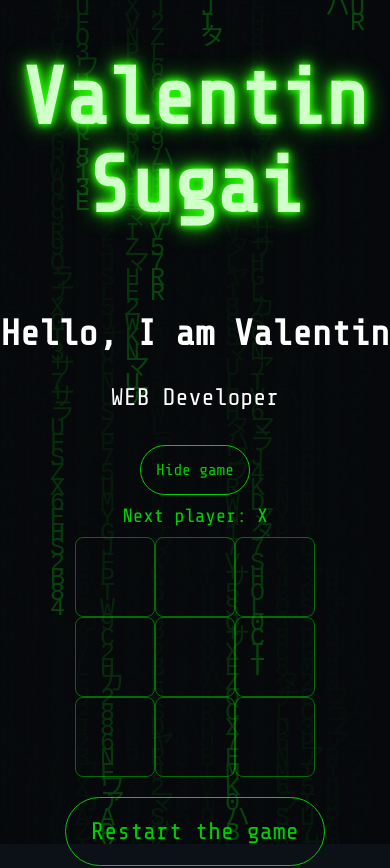
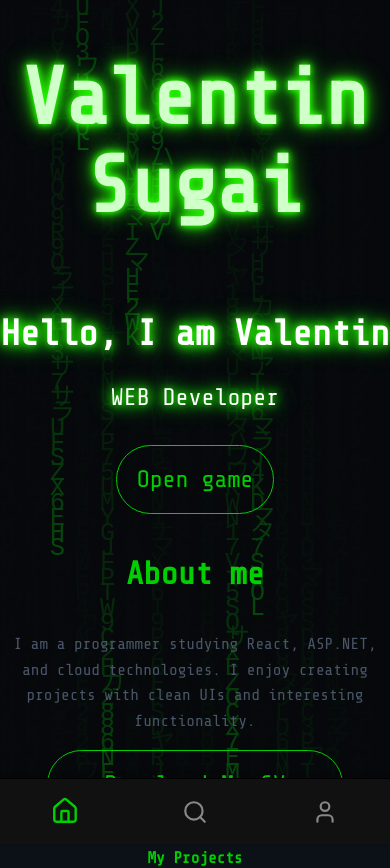
Before and after one commit to WellNoteOne/MyPage, a React (Vite) app: page / in a window 390 px wide. Shown: the top 868 px of the page. Built offline with nearby package versions, Linux system fonts and the light colour scheme; a web font is replaced by a local one.

Commit message:
added navbar for phones

```diff
--- a/package.json
+++ b/package.json
@@ -16,6 +16,7 @@
     "@gsap/react": "^2.1.2",
     "gh-pages": "^6.3.0",
     "gsap": "^3.13.0",
+    "lucide-react": "^0.545.0",
     "react": "^19.1.1",
     "react-dom": "^19.1.1"
   },
--- a/src/App.css
+++ b/src/App.css
@@ -21,8 +21,8 @@ section {
   color: rgb(0, 208, 0);
   margin: 10px auto;
   border: 1px solid rgb(0, 208, 0);
-  padding: 15px;
-  border-radius: 25px;
+  padding: 10px;
+  border-radius: 15px;
 }
 .gamebut:hover {
   background-color: rgba(0, 208, 0);
@@ -31,3 +31,19 @@ section {
 .gamebut:focus {
   outline: none;
 }
+.gamebut:active {
+  background-color: aliceblue;
+  box-shadow: 0 0 8px rgb(38, 255, 0), 0 0 15px rgb(38, 255, 0),
+    0 0 25px rgb(38, 255, 0);
+  border: none;
+}
+@media (max-width: 430px) {
+  body {
+    padding-bottom: 65px;
+  }
+  .gamebut {
+    font-size: 1.5rem;
+    border-radius: 40px;
+    padding: 20px;
+  }
+}
--- a/src/App.jsx
+++ b/src/App.jsx
@@ -8,11 +8,13 @@ import MatrixBackground from "./components/MatrixAnim";
 import Game from "./components/Game/Tic";
 import "./App.css";
 import { useState } from "react";
-import JokeButton from "./components/Joke/Joke";
-import CameraButton from "./components/Camera/Camera";
+import BottomNav from "./components/BottomNavbar/BottomNavbar";
+
+// import JokeButton from "./components/Joke/Joke";
+// import CameraButton from "./components/Camera/Camera";
 
 function App() {
-  const [showGame, setShowGame] = useState(true);
+  const [showGame, setShowGame] = useState(false);
 
   const toggleGame = () => {
     setShowGame(!showGame);
@@ -33,6 +35,7 @@ function App() {
       {/*<JokeButton /> на потом*/}
       {/*<CameraButton /> на потом */}
       <Footer />
+      <BottomNav />
     </>
   );
 }
--- /dev/null
+++ b/src/components/BottomNavbar/BottomNavbar.css
@@ -0,0 +1,51 @@
+.bottom-nav {
+  position: fixed;
+  bottom: 0;
+  left: 0;
+  right: 0;
+  height: 65px;
+  background: #111111;
+  border-top: 1px solid #000000;
+  display: none;
+  justify-content: space-around;
+  align-items: center;
+  box-shadow: 0 -2px 6px rgba(0, 0, 0, 0.1);
+  z-index: 100;
+}
+
+.nav-item {
+  display: flex;
+  flex-direction: column;
+  align-items: center;
+  color: #888;
+  font-size: 12px;
+  background: none;
+  border: none;
+  cursor: pointer;
+  transition: color 0.3s ease transform 0.5s ease;
+}
+
+.nav-item:hover {
+  color: rgb(0, 208, 0);
+}
+
+.nav-item.active {
+  color: rgb(0, 208, 0);
+  font-weight: 600;
+  transform: scale(1.1);
+}
+.nav-item:focus {
+  outline: none;
+}
+.nav-item:active {
+  transform: scale(0.9);
+}
+.textnav {
+  display: none;
+}
+
+@media (max-width: 430px) {
+  .bottom-nav {
+    display: flex;
+  }
+}
--- /dev/null
+++ b/src/components/BottomNavbar/BottomNavbar.jsx
@@ -0,0 +1,35 @@
+import { useState } from "react";
+import { Home, Search, PlusCircle, User } from "lucide-react";
+import "./BottomNavbar.css";
+
+export default function BottomNav() {
+  const [active, setActive] = useState("home");
+
+  return (
+    <nav className="bottom-nav">
+      <button
+        className={`nav-item ${active === "home" ? "active" : ""}`}
+        onClick={() => setActive("home")}
+      >
+        <Home size={26} />
+        <span className="textnav">Main</span>
+      </button>
+
+      <button
+        className={`nav-item ${active === "search" ? "active" : ""}`}
+        onClick={() => setActive("search")}
+      >
+        <Search size={26} />
+        <span className="textnav">Search</span>
+      </button>
+
+      <button
+        className={`nav-item ${active === "profile" ? "active" : ""}`}
+        onClick={() => setActive("profile")}
+      >
+        <User size={26} />
+        <span className="textnav">Profile</span>
+      </button>
+    </nav>
+  );
+}
--- a/src/components/Footer/Footer.css
+++ b/src/components/Footer/Footer.css
@@ -5,3 +5,8 @@
   border-top: 1px solid #e5e7eb10; /* border-t */
   background-color: rgba(255, 255, 255, 0.1);
 }
+@media (max-width: 430px) {
+  .footer {
+    display: none;
+  }
+}
--- a/src/components/Game/Tic.css
+++ b/src/components/Game/Tic.css
@@ -24,7 +24,7 @@
   margin: 0;
   display: flex;
   flex-direction: column;
-  justify-content: center; /* по горизонтали */
+  justify-content: center;
   align-items: center;
 }
 .board-row {
--- a/src/components/Hero/Hero.css
+++ b/src/components/Hero/Hero.css
@@ -60,8 +60,14 @@
   .hero-btn {
     display: none;
   }
+  .hero-title {
+    text-shadow: 0 0 8px rgb(38, 255, 0), 0 0 15px rgb(38, 255, 0),
+      0 0 25px rgb(38, 255, 0);
+  }
   .hero-subtitle {
-    font-size: 1.5rem; /* ~text-lg */
+    font-size: 1.5rem;
     margin: 0;
+    text-shadow: 0 0 8px rgb(38, 255, 0), 0 0 15px rgb(38, 255, 0),
+      0 0 25px rgb(38, 255, 0);
   }
 }
--- a/src/components/Joke/Joke.jsx
+++ b/src/components/Joke/Joke.jsx
@@ -9,12 +9,9 @@ function JokeButton() {
   const colors = ["red", "yellow", "green", "blue", "purple", "orange"];
 
   const handleJoke = () => {
-    // Вибрация
     if (navigator.vibrate) {
       navigator.vibrate([300, 100, 300]);
     }
-
-    // Асинхронное воспроизведение звука
     function playAsyncMultiple(times, delay) {
       for (let i = 0; i < times; i++) {
         setTimeout(() => {
@@ -25,7 +22,6 @@ function JokeButton() {
     }
     playAsyncMultiple(5, 100);
 
-    // Включаем мерцание экрана
     setFlashing(true);
   };
 
@@ -42,7 +38,7 @@ function JokeButton() {
           setFlashing(false);
           setBgColor("transparent");
         }
-      }, 100); // быстрый эффект мигания
+      }, 100);
     }
     return () => clearInterval(interval);
   }, [flashing]);
@@ -56,7 +52,7 @@ function JokeButton() {
         ></div>
       )}
       <button className="joke-button" onClick={handleJoke}>
-        Виталя
+        Button
       </button>
     </>
   );
```
Also changed, not shown: 1 other file (tests, documents, lock files or other folders).
